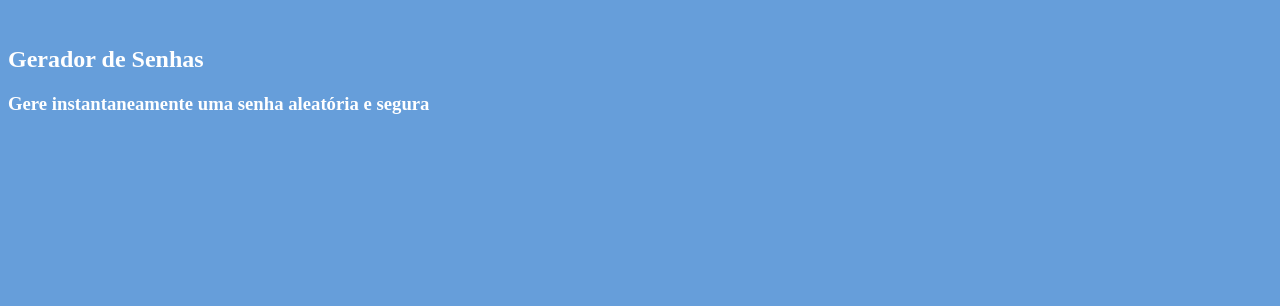
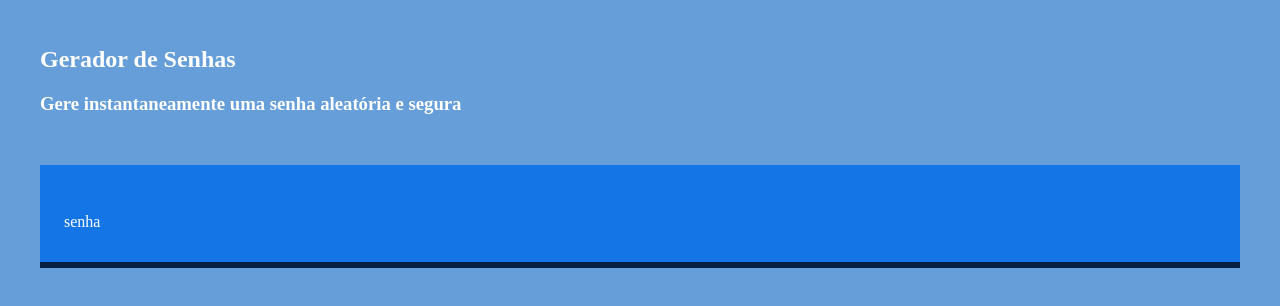
Before and after one commit to Angeldaquebrada/geradordesenha-monique, a plain HTML site: page index.html in a window 1280 px wide. Drawn offline with Linux system fonts and the light colour scheme; a web font is replaced by a local one.

Commit message:
Add files via upload

```diff
--- a/index.html
+++ b/index.html
@@ -13,8 +13,19 @@
 <link href="https://fonts.googleapis.com/css2?family=Edu+VIC+WA+NT+Beginner:wght@400..700&family=New+Amsterdam&display=swap" rel="stylesheet">
 </head>
 <body>
-    <img src="" alt="">
-    <h2 class="titulo-principal">Gerador de Senhas</h2>
-    <h3 class="titulo-secundario">Gere instantaneamente uma senha aleatória e segura</h3>
+
+<section class="conteudo">
+    <div>
+        <img src="" alt="">
+        <h2 class="titulo-principal">Gerador de Senhas</h2>
+        <h3 class="titulo-secundario">Gere instantaneamente uma senha aleatória e segura</h3>
+    </div>
+    <div class="conteudo-senha">
+         <label for="senha">senha</label>
+         <input name="senha" type="text"
+         id="campo-senha">
+    </div>
+</section>
+
 </body>
 </html>
--- a/style.css
+++ b/style.css
@@ -20,3 +20,34 @@ body{
 .titulo-secundario{
     font-family: var(--EduVICWANTBeginner);
 }
+
+.conteudo-titulo{
+    text-align: center;
+    margin-top: 80px;
+}
+
+.conteudo-senha{
+    background-color: var(--fundoSenha);
+    padding: 24px;
+
+    border-bottom: 6px solid var(--borda);
+    margin-top: 50px;
+}
+
+#campo-senha{
+    background-color: var(--fundoSenha);
+    border: none;
+    color: var(--branco);
+    font-family: var(--NewAmsterdam);
+    font-size: 40px;
+
+}
+
+#campo-senha:focus{
+    outline: none;
+}
+
+.conteudo{
+    max-width: 1200px;
+    margin: 0 auto;
+}
```
